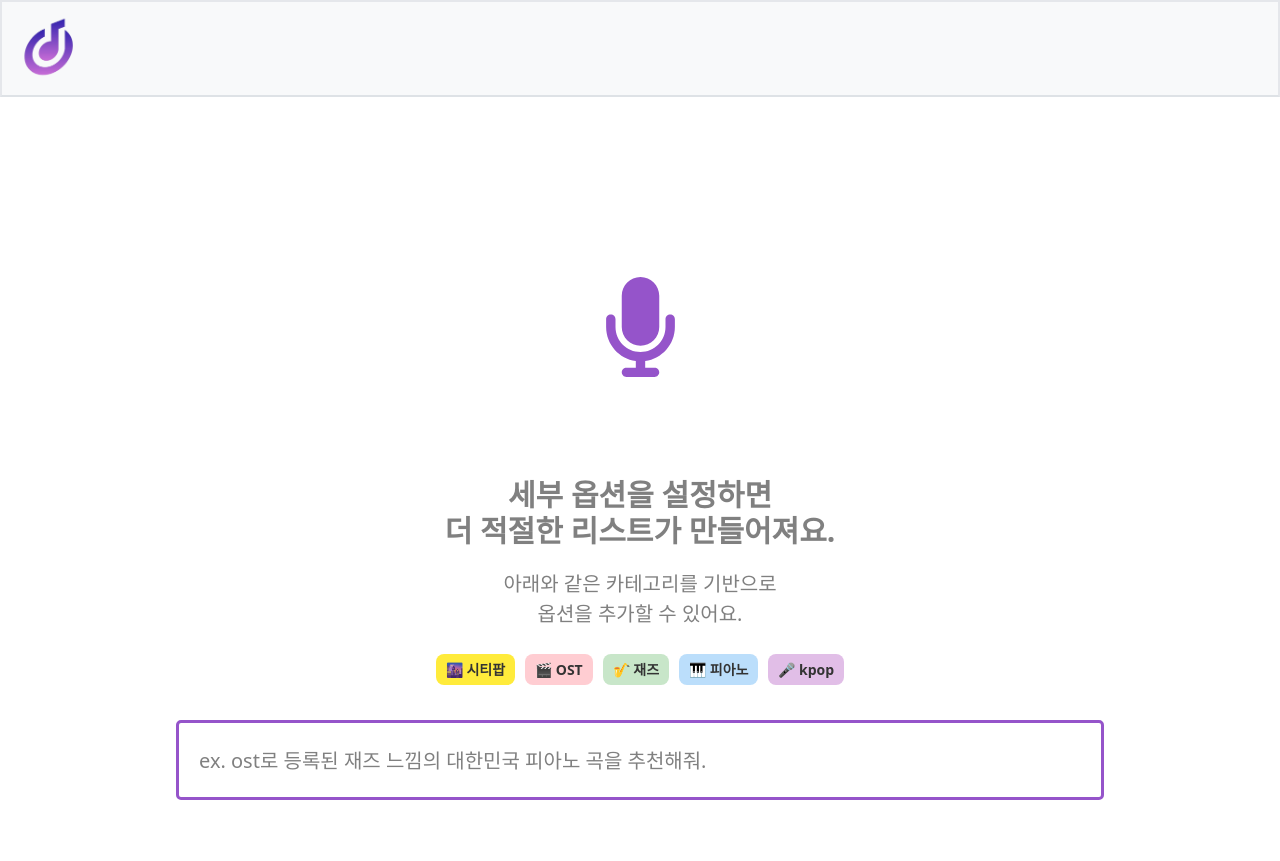
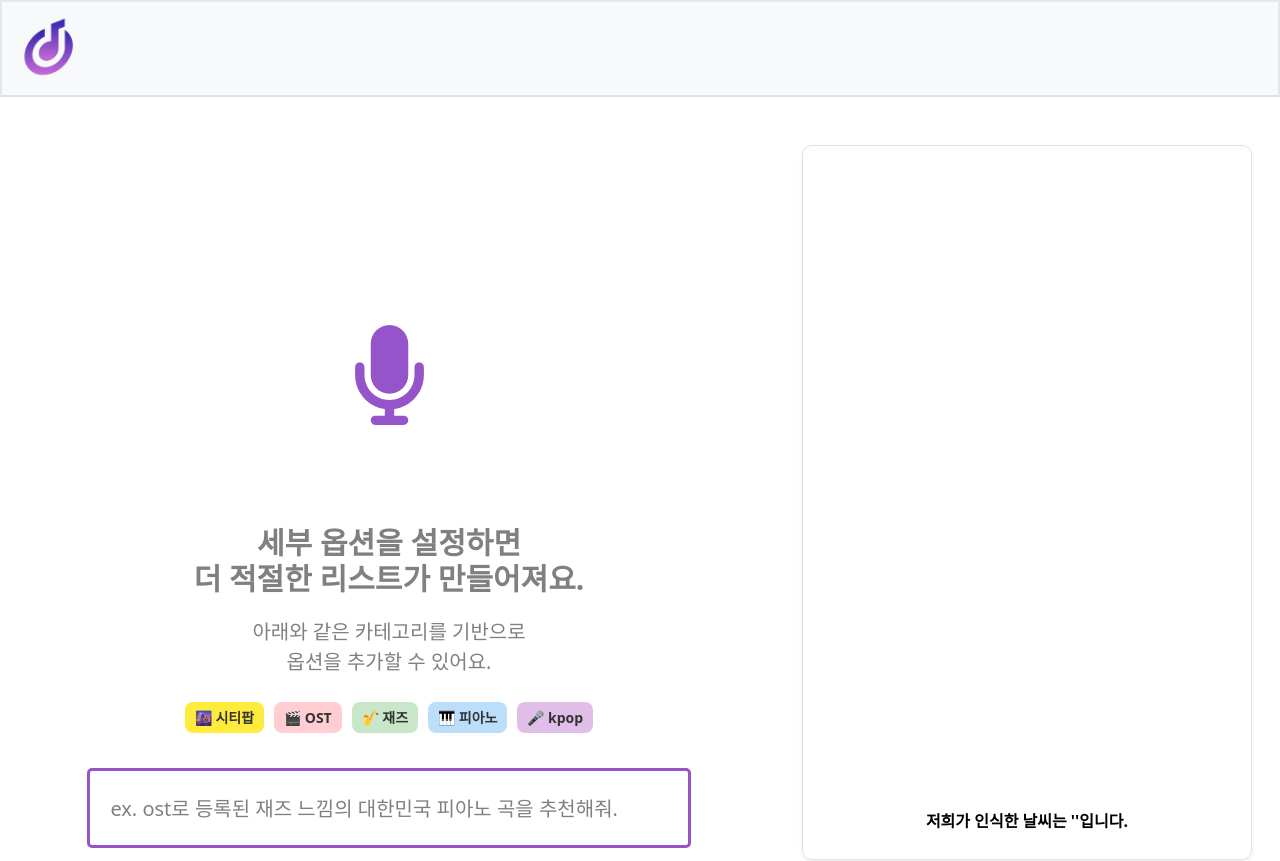
Before and after one commit to Tune-Manner/CarTune, a React (Create React App) app in the folder frontend/: page /search/weather/options in a window 1280 px wide. Shown: the top 861 px of the page. Built offline with nearby package versions, Linux system fonts and the light colour scheme.

Commit message:
feature: design voice input tag

```diff
--- a/frontend/src/custom-components/card/WeatherCard_v2.js
+++ b/frontend/src/custom-components/card/WeatherCard_v2.js
@@ -4,7 +4,6 @@ import {
     CardContent,
     CardFooter,
 } from "components/ui/card";
-import SearchBtn from "custom-components/btn/SearchBtn";
 import { TiWeatherCloudy, TiWeatherShower, TiWeatherSunny, TiWeatherSnow, TiWeatherWindyCloudy } from "react-icons/ti";
 
 function WeatherCard_v2({ weatherName, noValue }) {
@@ -54,8 +53,8 @@ function WeatherCard_v2({ weatherName, noValue }) {
 
     return !noValue ? (
         // 값을 직접 넣는 카드의 경우
-        <Card className="w-[450px] h-[470px] mx-3 flex flex-col items-center" style={{ borderRadius: '10px' }}>
-            <CardContent className="grid w-full mt-5 h-[200px] text-center justify-center pb-0">
+        <Card className="w-[450px] h-[715px] mx-3 flex flex-col items-center justify-center" style={{ borderRadius: '10px' }}>
+            <CardContent className="grid w-full h-full text-center justify-center items-center pb-0">
                 {weatherIcon}
             </CardContent>
             <CardFooter className="flex flex-col items-center">
@@ -67,8 +66,8 @@ function WeatherCard_v2({ weatherName, noValue }) {
         </Card>
     ) : (
         // 값을 수동으로 넣는 카드의 경우
-        <Card className="w-[200px] h-[280px] mx-1" style={{ borderRadius: '10px' }}>
-            <CardContent className="grid w-full mt-0 h-[180px] text-center justify-center pb-0">
+        <Card className="w-[200px] h-[715px] mx-1 flex flex-col items-center justify-center" style={{ borderRadius: '10px' }}>
+            <CardContent className="grid w-full h-full text-center justify-center items-center pb-0">
                 {weatherIcon}
             </CardContent>
             <CardFooter className="flex flex-col items-center">
--- a/frontend/src/pages/search/WeatherOptions.css
+++ b/frontend/src/pages/search/WeatherOptions.css
@@ -146,3 +146,19 @@
     color: #333;
     margin: 5px 0; /* 태그 간격 조정 */
 }
+
+.container {
+    display: flex;
+    justify-content: space-between;
+}
+
+.main-content {
+    flex: 1;
+    width: 850px;
+}
+
+.weather-card-container {
+    flex: 0 0 auto; /* 크기를 자동으로 조절하지 않음 */
+    /*margin-left: 10px; !* 원하는 만큼의 간격을 추가 *!*/
+    /*padding-left: 0px;*/
+}
--- a/frontend/src/pages/search/WeatherOptions.js
+++ b/frontend/src/pages/search/WeatherOptions.js
@@ -76,10 +76,7 @@ function WeatherOptions() {
 
     return (
         <div className="container">
-            {/*<div className="weather-card-container">*/}
-            {/*    <WeatherCard_v2 weatherName={weatherName} />*/}
-            {/*</div>*/}
-            <div>
+            <div className="main-content">
                 <div className="icon-container" onClick={recording ? null : startRecording}>
                     {error ? (
                         <>
@@ -100,10 +97,10 @@ function WeatherOptions() {
                     )}
                 </div>
                 <div>
-                <h1 className={"des"}>세부 옵션을 설정하면 <br/>더 적절한 리스트가 만들어져요.</h1>
+                    <h1 className="des">세부 옵션을 설정하면 <br />더 적절한 리스트가 만들어져요.</h1>
                 </div>
                 <div>
-                <p className={"des2"}>아래와 같은 카테고리를 기반으로 <br/>옵션을 추가할 수 있어요.</p>
+                    <p className="des2">아래와 같은 카테고리를 기반으로 <br />옵션을 추가할 수 있어요.</p>
                 </div>
                 <div className="tags-container">
                     <span className="tag" style={{ backgroundColor: '#FFEB3B' }}>🌆 시티팝</span>
@@ -123,8 +120,12 @@ function WeatherOptions() {
                     />
                 </div>
             </div>
+            <div className="weather-card-container">
+                <WeatherCard_v2 weatherName={weatherName} />
+            </div>
         </div>
     );
+
 }
 
 export default WeatherOptions;
```
